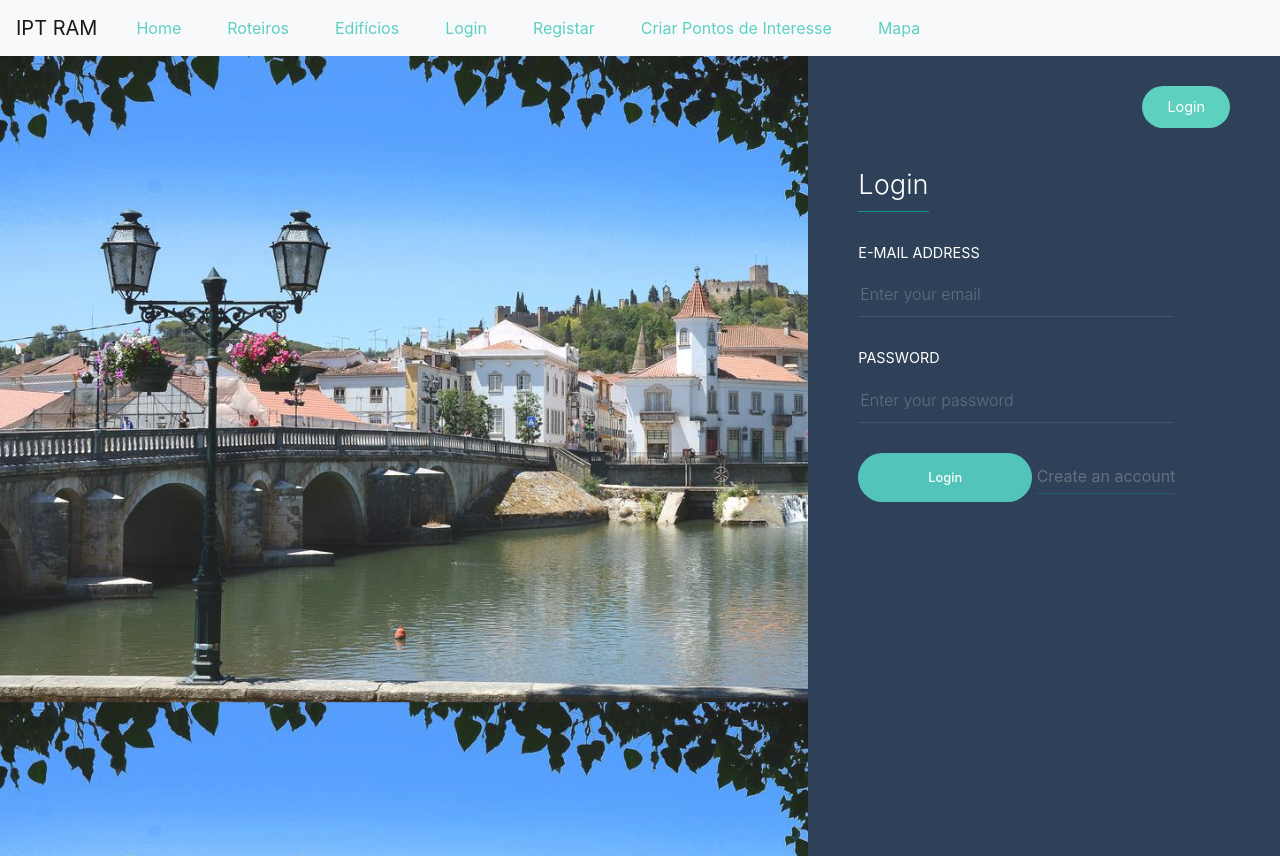
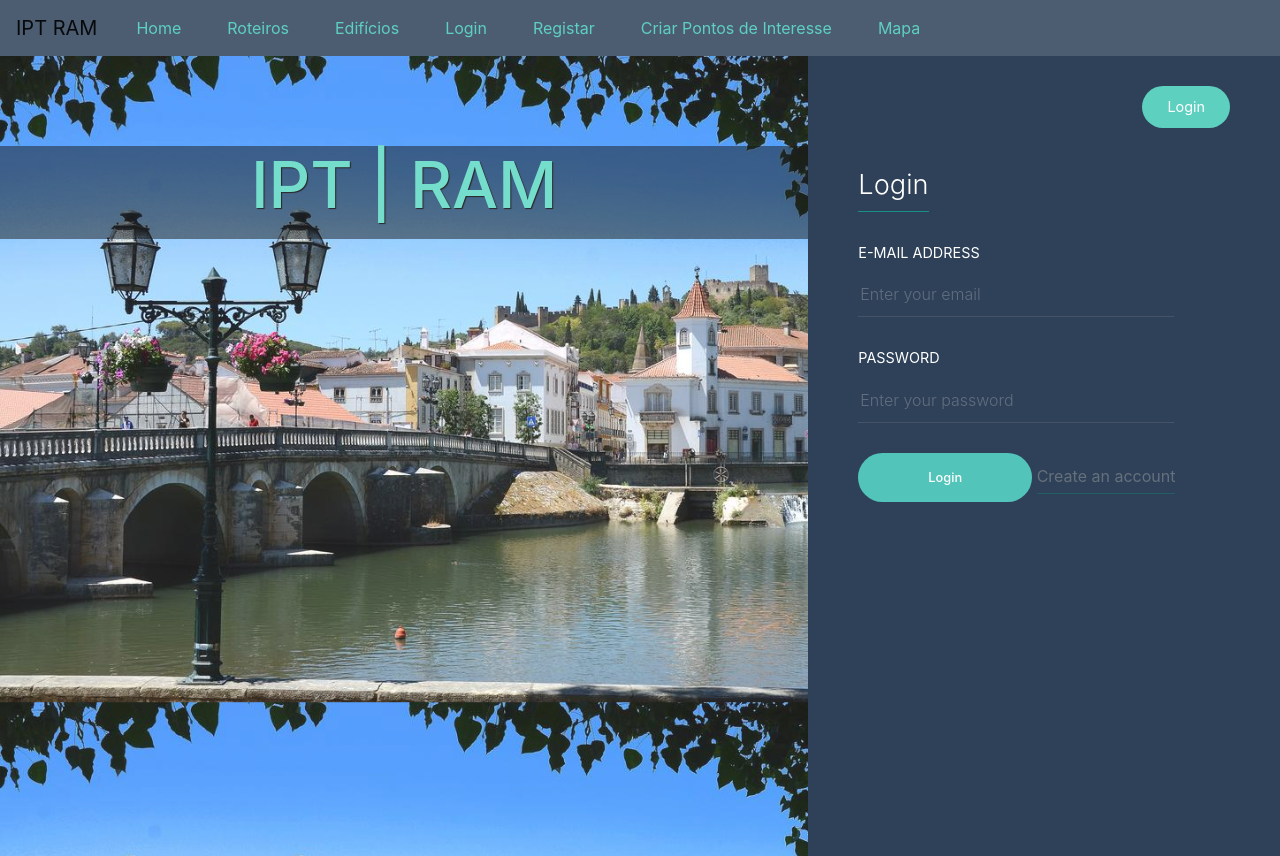
Before and after one commit to iptomar/PSI-Grupo-B-2019-2020, a React (Create React App) app in the folder frontend_forms/: page /login2 in a window 1280 px wide. Built offline with nearby package versions, Linux system fonts and the light colour scheme; what google-maps-react would draw is missing.

Commit message:
Correção do erro + continuação da estilização da página inicial

```diff
--- a/frontend_forms/src/App.css
+++ b/frontend_forms/src/App.css
@@ -147,3 +147,16 @@
   .nav-item {
     margin: 0 15px;
   }
+
+  .fundoTitulo {
+    background-color: rgba(0, 0, 0, 0.5);
+  }
+
+  .title_ {
+    color: #66DAC7;
+    text-shadow: 1px 1px 1px #111111;
+    text-align: center;
+    margin-top: 90px;
+    font-size: 65px;
+    padding-bottom: 15px;
+  }
--- a/frontend_forms/src/App.js
+++ b/frontend_forms/src/App.js
@@ -14,7 +14,7 @@ class App extends Component {
   render() {
     return (
       <Router>
-        <nav className="navbar navbar-expand-lg navbar-light bg-light" style={{backgroundColor: "#4C5D72"}}>
+        <nav className="navbar navbar-expand-lg navbar-light " style={{backgroundColor: "#4C5D72"}}>
           <a className="navbar-brand" href="#">IPT RAM</a>
           <button className="navbar-toggler" type="button" data-toggle="collapse" data-target="#navbarNav" aria-controls="navbarNav" aria-expanded="false" aria-label="Toggle navigation">
             <span className="navbar-toggler-icon"></span>
--- a/frontend_forms/src/Pages/Login2.js
+++ b/frontend_forms/src/Pages/Login2.js
@@ -16,7 +16,11 @@ class Login2 extends Component {
   render() {
     return (
       <div className="App">
-        <div className="App__Aside"></div>
+        <div className="App__Aside">
+          <div className="fundoTitulo">
+            <h1 className="title_">IPT | RAM</h1>
+          </div>
+        </div>
         <div className="App__Form">
           <div className="PageSwitcher">
             <NavLink to="/login2" activeClassName="PageSwitcher__Item--Active" className="PageSwitcher__Item">Login</NavLink>
--- a/frontend_forms/src/Pages/Register2.js
+++ b/frontend_forms/src/Pages/Register2.js
@@ -6,7 +6,11 @@ class Register2 extends Component {
         return (
 
             <div className="App">
-            <div className="App__Aside"></div>
+            <div className="App__Aside">
+                <div className="fundoTitulo">
+                     <h1 className="title_">IPT | RAM</h1>
+                </div>
+            </div>
             <div className="App__Form">
               <div className="PageSwitcher">
               <NavLink to="/login2" activeClassName="PageSwitcher__Item--Active" className="PageSwitcher__Item">Sign In</NavLink>
```
Also changed, not shown: 1 other file (tests, documents, lock files or other folders).
